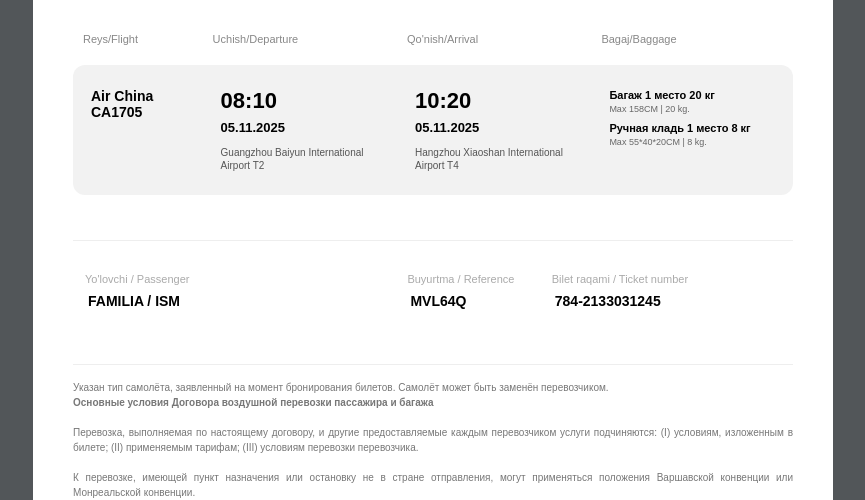
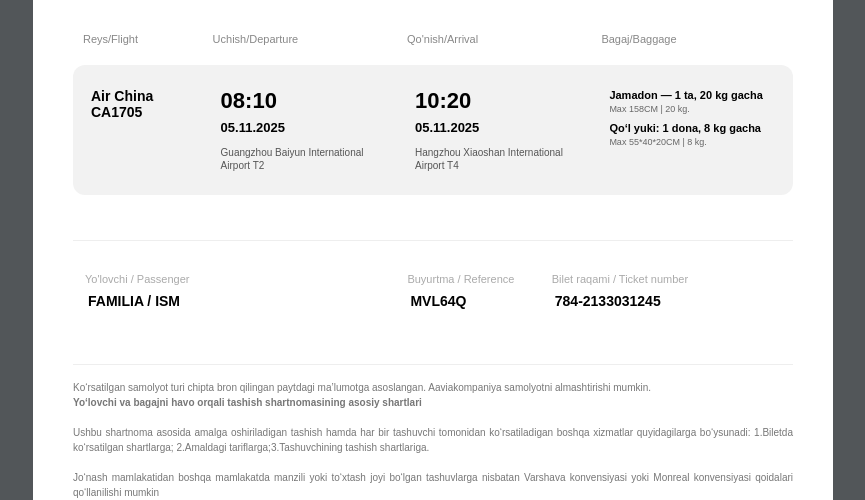
Before and after one commit to Jakhongir025/travellikeproticket, a plain HTML site: page index.html in a window 1280 px wide. Shown: the part 458-958 px from the top of the page, without its empty margins (207-1072 px from the left). Drawn offline with Linux system fonts and the light colour scheme.

Commit message:
Update code

```diff
--- a/index.html
+++ b/index.html
@@ -217,9 +217,9 @@
                         </td>
                         <td class="baggage-cell">
                             <div contenteditable="true">
-                                <span class="baggage-title">Багаж 1 место 20 кг</span>
+                                <span class="baggage-title">Jamadon — 1 ta, 20 kg gacha</span>
                                 <span class="baggage-desc">Max 158CM | 20 kg.</span>
-                                <span class="baggage-title">Ручная кладь 1 место 8 кг</span>
+                                <span class="baggage-title">Qo‘l yuki: 1 dona, 8 kg gacha</span>
                                 <span class="baggage-desc">Max 55*40*20CM | 8 kg.</span>
                             </div>
                         </td>
@@ -239,9 +239,9 @@
                         </td>
                         <td class="baggage-cell">
                             <div contenteditable="true">
-                                <span class="baggage-title">Багаж 1 место 20 кг</span>
+                                <span class="baggage-title">Jamadon — 1 ta, 20 kg gacha</span>
                                 <span class="baggage-desc">Max 158CM | 20 kg.</span>
-                                <span class="baggage-title">Ручная кладь 1 место 8 кг</span>
+                                <span class="baggage-title">Qo‘l yuki: 1 dona, 8 kg gacha</span>
                                 <span class="baggage-desc">Max 55*40*20CM | 8 kg.</span>
                             </div>
                         </td>
@@ -267,11 +267,10 @@
             </table>
 
             <div class="legal">
-                Указан тип самолёта, заявленный на момент бронирования билетов. Самолёт может быть заменён перевозчиком. <br>
-                <b>Основные условия Договора воздушной перевозки пассажира и багажа</b><br><br>
-                Перевозка, выполняемая по настоящему договору, и другие предоставляемые каждым перевозчиком услуги подчиняются: (I) условиям, изложенным в билете; (II) применяемым тарифам; (III) условиям перевозки перевозчика. <br><br>
-                К перевозке, имеющей пункт назначения или остановку не в стране отправления, могут применяться положения Варшавской конвенции или Монреальской конвенции.
-            </div>
+                Ko‘rsatilgan samolyot turi chipta bron qilingan paytdagi ma’lumotga asoslangan. Aaviakompaniya samolyotni almashtirishi mumkin. <br>
+                <b>Yo‘lovchi va bagajni havo orqali tashish shartnomasining asosiy shartlari</b><br><br>
+                Ushbu shartnoma asosida amalga oshiriladigan tashish hamda har bir tashuvchi tomonidan ko‘rsatiladigan boshqa xizmatlar quyidagilarga bo‘ysunadi: 1.Biletda ko‘rsatilgan shartlarga; 2.Amaldagi tariflarga;3.Tashuvchining tashish shartlariga. <br><br>
+                Jo‘nash mamlakatidan boshqa mamlakatda manzili yoki to‘xtash joyi bo‘lgan tashuvlarga nisbatan Varshava konvensiyasi yoki Monreal konvensiyasi qoidalari qo‘llanilishi mumkin
         </div>
     </div>
 
```
